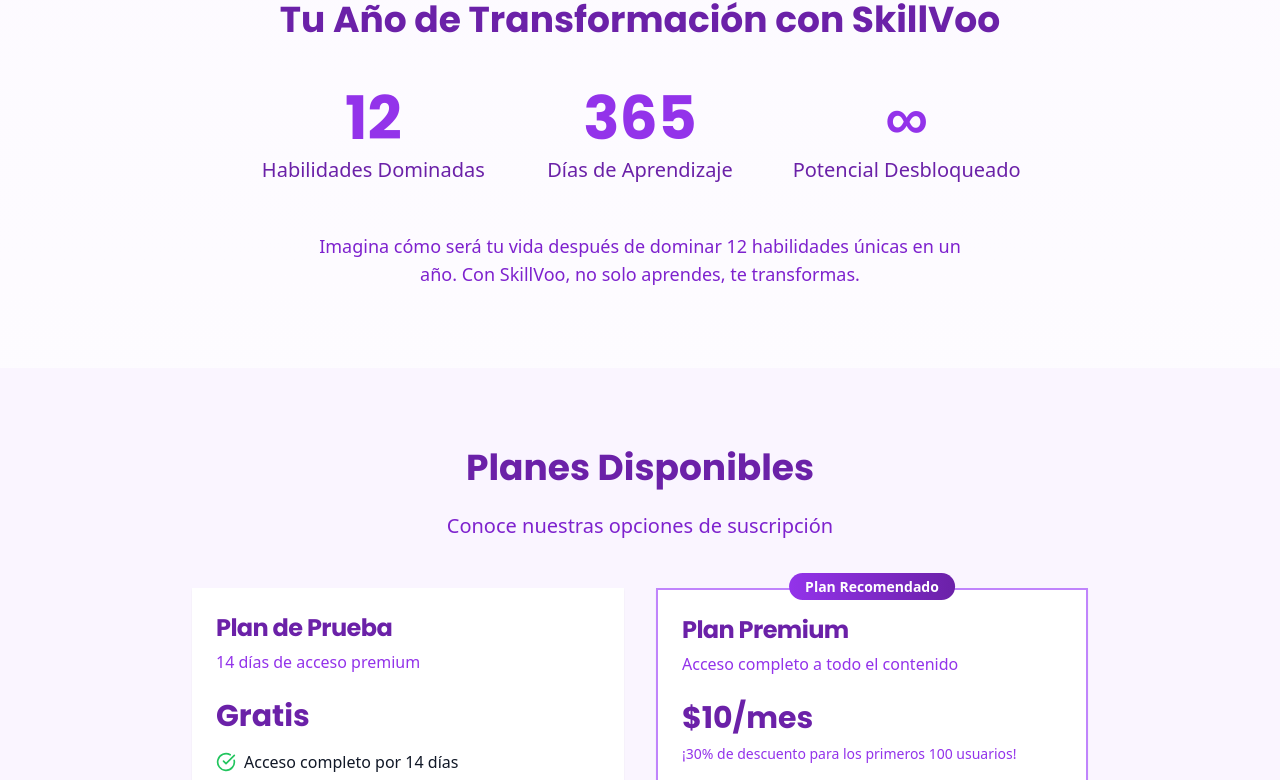
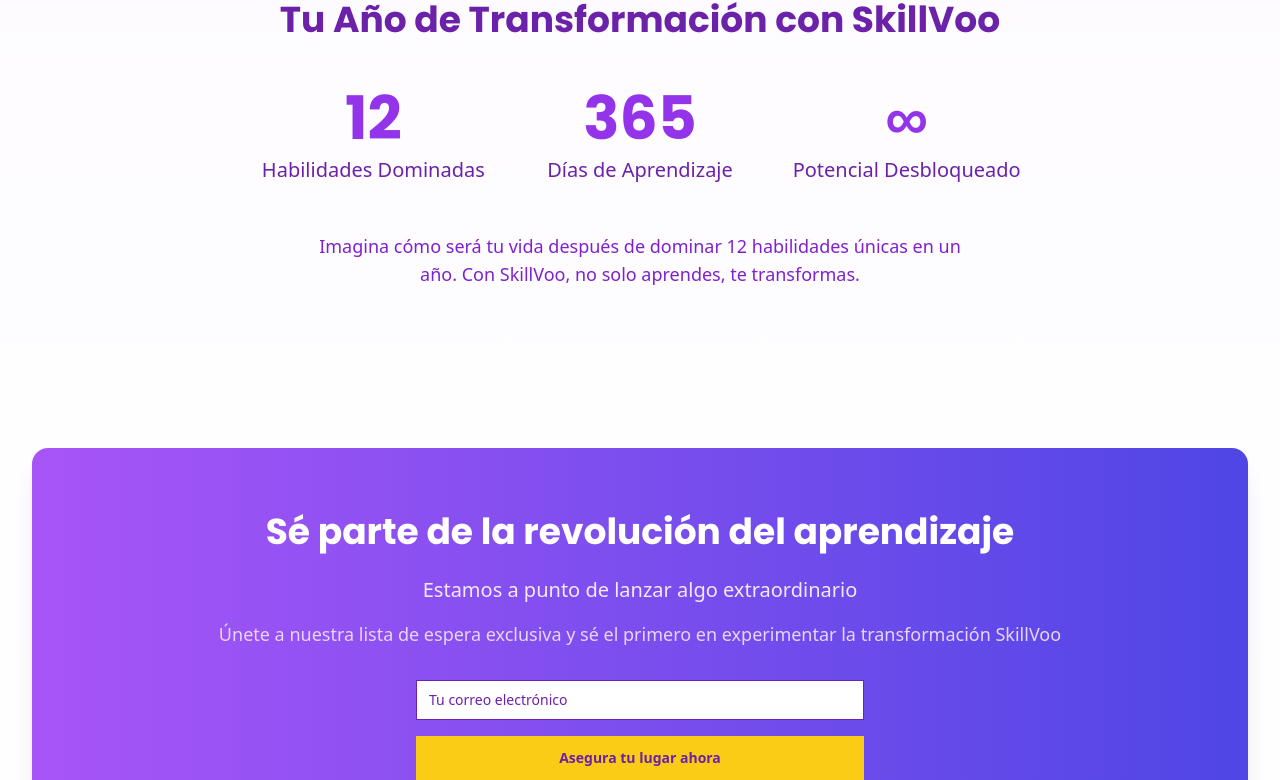
Before and after one commit to Ferrajju/skillvoo-landing, a Next.js app: page / in a window 1280 px wide. Shown: the part 1997-2777 px from the top of the page. Built offline with nearby package versions, Linux system fonts and the light colour scheme.

Commit message:
Añadidos tipos para nodemailer

```diff
--- a/app/page.tsx
+++ b/app/page.tsx
@@ -6,6 +6,22 @@ import { Card, CardContent, CardHeader, CardTitle } from "@/components/ui/card"
 import { Mail, Clock, Brain, Zap, Calendar, BookOpen, UserPlus, CheckCircle } from 'lucide-react'
 import Image from "next/image"
 import { useState } from 'react'
+import { motion } from 'framer-motion'
+
+// Animation variants
+const fadeInUp = {
+  initial: { opacity: 0, y: 20 },
+  animate: { opacity: 1, y: 0 },
+  transition: { duration: 0.5 }
+}
+
+const staggerChildren = {
+  animate: {
+    transition: {
+      staggerChildren: 0.1
+    }
+  }
+}
 
 const scrollToWaitlist = (e: React.MouseEvent<HTMLAnchorElement>) => {
   e.preventDefault();
@@ -47,47 +63,87 @@ export default function LandingPage() {
     }
   }
 
-
   return (
     <div className="min-h-screen bg-gradient-to-b from-purple-50 to-white font-sans">
       {/* Navigation bar */}
-      <nav className="bg-white shadow-sm sticky top-0 z-10">
+      <motion.nav
+        initial={{ y: -100 }}
+        animate={{ y: 0 }}
+        transition={{ type: "spring", stiffness: 50 }}
+        className="bg-white shadow-sm sticky top-0 z-10"
+      >
         <div className="container mx-auto py-4 px-4 sm:px-6 lg:px-8">
-          <div className="flex justify-between items-center max-w-4xl mx-auto"> {/* Update 2: Modified max-width */}
+          <div className="flex justify-between items-center max-w-4xl mx-auto">
+            <motion.div
+              whileHover={{ scale: 1.05 }}
+              transition={{ type: "spring", stiffness: 300 }}
+            >
               <Image
                 src="https://hebbkx1anhila5yf.public.blob.vercel-storage.com/Skill%20(1)-cyWzceXVJrqFvvlloOAwSmMJbWSIAK.png"
                 alt="SkillVoo Logo"
                 width={150}
                 height={50}
                 className="object-contain"
-            /> {/* Update 1: Increased logo size */}
-            <a
+              />
+            </motion.div>
+            <motion.a
               href="#waitlist"
               onClick={scrollToWaitlist}
               className="bg-purple-600 hover:bg-purple-700 text-white font-semibold py-2 px-4 rounded-full transition duration-300 text-sm"
+              whileHover={{ scale: 1.05 }}
+              whileTap={{ scale: 0.95 }}
             >
               Únete a la lista de espera
-            </a>
+            </motion.a>
           </div>
         </div>
-      </nav>
+      </motion.nav>
 
       {/* Hero Section */}
-      <section className="container mx-auto py-20 px-4 sm:px-6 lg:px-8 text-center">
-        <h1 className="text-5xl sm:text-6xl font-bold text-purple-900 mb-6 font-heading leading-tight">
+      <motion.section
+        initial="initial"
+        whileInView="animate"
+        viewport={{ once: true }}
+        variants={staggerChildren}
+        className="container mx-auto py-20 px-4 sm:px-6 lg:px-8 text-center"
+      >
+        <motion.h1
+          variants={fadeInUp}
+          className="text-5xl sm:text-6xl font-bold text-purple-900 mb-6 font-heading leading-tight"
+        >
           Domina habilidades únicas<br />en solo 30 días
-        </h1>
-        <p className="text-xl text-purple-700 mb-8 max-w-2xl mx-auto">
+        </motion.h1>
+        <motion.p
+          variants={fadeInUp}
+          className="text-xl text-purple-700 mb-8 max-w-2xl mx-auto"
+        >
           La primera plataforma centrada en el desarrollo de habilidades personales únicas. Transforma tu vida, un mes a la vez.
-        </p>
-        <Button size="lg" className="bg-purple-600 hover:bg-purple-700 text-white text-lg px-8 py-3 rounded-full">
+        </motion.p>
+        <motion.div variants={fadeInUp}>
+          <Button
+            size="lg"
+            className="bg-purple-600 hover:bg-purple-700 text-white text-lg px-8 py-3 rounded-full"
+          >
             Comienza Tu Transformación
           </Button>
-      </section>
+        </motion.div>
+      </motion.section>
 
       {/* Courses Section */}
-      <section id="cursos" className="container mx-auto py-20 px-4 sm:px-6 lg:px-8">
-        <h2 className="text-4xl font-bold text-center text-purple-800 mb-12 font-heading">Descubre Nuestros Cursos de 30 Días</h2>
+      <motion.section
+        initial="initial"
+        whileInView="animate"
+        viewport={{ once: true }}
+        variants={staggerChildren}
+        id="cursos"
+        className="container mx-auto py-20 px-4 sm:px-6 lg:px-8"
+      >
+        <motion.h2
+          variants={fadeInUp}
+          className="text-4xl font-bold text-center text-purple-800 mb-12 font-heading"
+        >
+          Descubre Nuestros Cursos de 30 Días
+        </motion.h2>
         <div className="grid grid-cols-1 md:grid-cols-2 lg:grid-cols-3 gap-8">
           {[
             { title: "Empieza a organizarte", icon: Calendar },
@@ -97,21 +153,40 @@ export default function LandingPage() {
             { title: "Técnicas de Estudio", icon: BookOpen },
             { title: "Vence la Ansiedad Social", icon: UserPlus },
           ].map((course, index) => (
-            <Card key={index} className="hover:shadow-lg transition-shadow border-none bg-white">
+            <motion.div
+              key={index}
+              variants={fadeInUp}
+              whileHover={{ scale: 1.05, translateY: -5 }}
+              transition={{ type: "spring", stiffness: 300 }}
+            >
+              <Card className="hover:shadow-lg transition-shadow border-none bg-white h-full">
                 <CardContent className="p-6 flex flex-col items-center">
                   <course.icon className="w-16 h-16 text-purple-600 mb-4" />
                   <h3 className="text-xl font-semibold text-purple-800 mb-2 font-heading">{course.title}</h3>
                   <p className="text-purple-600 text-center">Domina esta habilidad en solo 30 días y transforma tu vida.</p>
                 </CardContent>
               </Card>
+            </motion.div>
           ))}
         </div>
-      </section>
+      </motion.section>
 
       {/* Method Section */}
-      <section id="metodo" className="bg-purple-50 py-20">
+      <motion.section
+        initial="initial"
+        whileInView="animate"
+        viewport={{ once: true }}
+        variants={staggerChildren}
+        id="metodo"
+        className="bg-purple-50 py-20"
+      >
         <div className="container mx-auto px-4 sm:px-6 lg:px-8">
-          <h2 className="text-4xl font-bold text-center text-purple-800 mb-12 font-heading">El Método SkillVoo: Tu Camino al Éxito</h2>
+          <motion.h2
+            variants={fadeInUp}
+            className="text-4xl font-bold text-center text-purple-800 mb-12 font-heading"
+          >
+            El Método SkillVoo: Tu Camino al Éxito
+          </motion.h2>
           <div className="grid grid-cols-1 md:grid-cols-2 gap-8">
             {[
               {
@@ -135,7 +210,13 @@ export default function LandingPage() {
                 description: "Todo lo que enseñamos en SkillVoo está respaldado por investigación científica y los métodos más efectivos conocidos, garantizando información confiable y actualizada."
               },
             ].map((method, index) => (
-              <Card key={index} className="border-none bg-white">
+              <motion.div
+                key={index}
+                variants={fadeInUp}
+                whileHover={{ scale: 1.03 }}
+                transition={{ type: "spring", stiffness: 300 }}
+              >
+                <Card className="border-none bg-white h-full">
                   <CardHeader>
                     <CardTitle className="flex items-center text-xl font-semibold text-purple-800 font-heading">
                       <method.icon className="w-8 h-8 text-purple-600 mr-4" />
@@ -146,108 +227,88 @@ export default function LandingPage() {
                     <p className="text-purple-600">{method.description}</p>
                   </CardContent>
                 </Card>
+              </motion.div>
             ))}
           </div>
         </div>
-      </section>
+      </motion.section>
 
       {/* Year Progress Section */}
-      <section className="container mx-auto py-20 px-4 sm:px-6 lg:px-8">
-        <h2 className="text-4xl font-bold text-center text-purple-800 mb-12 font-heading">Tu Año de Transformación con SkillVoo</h2>
+      <motion.section
+        initial="initial"
+        whileInView="animate"
+        viewport={{ once: true }}
+        variants={staggerChildren}
+        className="container mx-auto py-20 px-4 sm:px-6 lg:px-8"
+      >
+        <motion.h2
+          variants={fadeInUp}
+          className="text-4xl font-bold text-center text-purple-800 mb-12 font-heading"
+        >
+          Tu Año de Transformación con SkillVoo
+        </motion.h2>
         <div className="grid grid-cols-1 md:grid-cols-3 gap-8 max-w-3xl mx-auto">
-          <div className="text-center">
-            <div className="text-6xl font-bold text-purple-600 mb-2 font-heading">12</div>
-            <p className="text-xl text-purple-800">Habilidades Dominadas</p>
+          {[
+            { number: "12", text: "Habilidades Dominadas" },
+            { number: "365", text: "Días de Aprendizaje" },
+            { number: "∞", text: "Potencial Desbloqueado" },
+          ].map((stat, index) => (
+            <motion.div
+              key={index}
+              variants={fadeInUp}
+              whileHover={{ scale: 1.1 }}
+              className="text-center"
+            >
+              <div className="text-6xl font-bold text-purple-600 mb-2 font-heading">{stat.number}</div>
+              <p className="text-xl text-purple-800">{stat.text}</p>
+            </motion.div>
+          ))}
         </div>
-          <div className="text-center">
-            <div className="text-6xl font-bold text-purple-600 mb-2 font-heading">365</div>
-            <p className="text-xl text-purple-800">Días de Aprendizaje</p>
-          </div>
-          <div className="text-center">
-            <div className="text-6xl font-bold text-purple-600 mb-2 font-heading">∞</div>
-            <p className="text-xl text-purple-800">Potencial Desbloqueado</p>
-          </div>
-        </div>
-        <p className="text-center text-lg text-purple-700 mt-12 max-w-2xl mx-auto">
+        <motion.p
+          variants={fadeInUp}
+          className="text-center text-lg text-purple-700 mt-12 max-w-2xl mx-auto"
+        >
           Imagina cómo será tu vida después de dominar 12 habilidades únicas en un año.
           Con SkillVoo, no solo aprendes, te transformas.
-        </p>
-      </section>
-
-      {/* Pricing Section */}
-      <section className="bg-purple-50 py-20">
-        <div className="container mx-auto px-4 sm:px-6 lg:px-8">
-          <h2 className="text-4xl font-bold text-center text-purple-800 mb-6 font-heading">Planes Disponibles</h2>
-          <p className="text-xl text-purple-700 text-center mb-12">Conoce nuestras opciones de suscripción</p>
-
-          <div className="grid grid-cols-1 md:grid-cols-2 gap-8 max-w-4xl mx-auto">
-            {/* Free Trial Plan */}
-            <Card className="border-none bg-white">
-              <CardHeader>
-                <CardTitle className="text-2xl font-bold text-purple-800 font-heading">Plan de Prueba</CardTitle>
-                <p className="text-purple-600">14 días de acceso premium</p>
-              </CardHeader>
-              <CardContent className="space-y-4">
-                <div className="text-3xl font-bold text-purple-800 font-heading">
-                  Gratis
-                </div>
-                <ul className="space-y-3">
-                  {["Acceso completo por 14 días", "Todos los cursos disponibles", "Sin compromiso"].map((feature, index) => (
-                    <li key={index} className="flex items-center">
-                      <CheckCircle className="h-5 w-5 text-green-500 mr-2" />
-                      <span>{feature}</span>
-                    </li>
-                  ))}
-                </ul>
-              </CardContent>
-            </Card>
-
-            {/* Premium Plan */}
-            <Card className="border-2 border-purple-400 bg-white relative">
-              <div className="absolute -top-4 left-1/2 transform -translate-x-1/2">
-                <span className="bg-gradient-to-r from-purple-600 to-purple-800 text-white px-4 py-1 rounded-full text-sm font-semibold">
-                  Plan Recomendado
-                </span>
-              </div>
-              <CardHeader>
-                <CardTitle className="text-2xl font-bold text-purple-800 font-heading">Plan Premium</CardTitle>
-                <p className="text-purple-600">Acceso completo a todo el contenido</p>
-              </CardHeader>
-              <CardContent className="space-y-4">
-                <div className="space-y-2">
-                  <div className="text-3xl font-bold text-purple-800 font-heading">
-                    $10/mes
-                  </div>
-                  <div className="text-sm text-purple-600 font-medium">
-                    ¡30% de descuento para los primeros 100 usuarios!
-                  </div>
-                </div>
-                <ul className="space-y-3">
-                  {[
-                    "Acceso ilimitado a todos los cursos",
-                    "Nuevos cursos cada mes",
-                    "Contenido exclusivo",
-                    "Cancela cuando quieras"
-                  ].map((feature, index) => (
-                    <li key={index} className="flex items-center">
-                      <CheckCircle className="h-5 w-5 text-green-500 mr-2" />
-                      <span>{feature}</span>
-                    </li>
-                  ))}
-                </ul>
-              </CardContent>
-            </Card>
-          </div>
-        </div>
-      </section>
+        </motion.p>
+      </motion.section>
 
       {/* Waitlist CTA Section */}
-      <section id="waitlist" className="container mx-auto py-20 px-4 sm:px-6 lg:px-8 text-center">
-        <div className="bg-gradient-to-r from-purple-500 to-indigo-600 rounded-2xl shadow-xl py-16 px-4 sm:px-6 lg:px-8">
-          <h2 className="text-4xl font-bold text-white mb-6 font-heading">Sé parte de la revolución del aprendizaje</h2>
-          <p className="text-xl text-purple-100 mb-4">Estamos a punto de lanzar algo extraordinario</p>
-          <p className="text-lg text-purple-200 mb-8">Únete a nuestra lista de espera exclusiva y sé el primero en experimentar la transformación SkillVoo</p>
-          <form onSubmit={handleSubmit} className="max-w-md mx-auto flex flex-col space-y-4">
+      <motion.section
+        initial="initial"
+        whileInView="animate"
+        viewport={{ once: true }}
+        variants={staggerChildren}
+        id="waitlist"
+        className="container mx-auto py-20 px-4 sm:px-6 lg:px-8 text-center"
+      >
+        <motion.div
+          variants={fadeInUp}
+          className="bg-gradient-to-r from-purple-500 to-indigo-600 rounded-2xl shadow-xl py-16 px-4 sm:px-6 lg:px-8"
+        >
+          <motion.h2
+            variants={fadeInUp}
+            className="text-4xl font-bold text-white mb-6 font-heading"
+          >
+            Sé parte de la revolución del aprendizaje
+          </motion.h2>
+          <motion.p
+            variants={fadeInUp}
+            className="text-xl text-purple-100 mb-4"
+          >
+            Estamos a punto de lanzar algo extraordinario
+          </motion.p>
+          <motion.p
+            variants={fadeInUp}
+            className="text-lg text-purple-200 mb-8"
+          >
+            Únete a nuestra lista de espera exclusiva y sé el primero en experimentar la transformación SkillVoo
+          </motion.p>
+          <motion.form
+            variants={fadeInUp}
+            onSubmit={handleSubmit}
+            className="max-w-md mx-auto flex flex-col space-y-4"
+          >
             <Input
               type="email"
               placeholder="Tu correo electrónico"
@@ -256,28 +317,67 @@ export default function LandingPage() {
               onChange={(e) => setEmail(e.target.value)}
               required
             />
-  <Button type="submit" size="lg" className="bg-yellow-400 hover:bg-yellow-500 text-purple-800 font-bold" disabled={isLoading}>
+            <motion.div
+              whileHover={{ scale: 1.05 }}
+              whileTap={{ scale: 0.95 }}
+            >
+              <Button
+                type="submit"
+                size="lg"
+                className="w-full bg-yellow-400 hover:bg-yellow-500 text-purple-800 font-bold"
+                disabled={isLoading}
+              >
                 {isLoading ? 'Procesando...' : 'Asegura tu lugar ahora'}
               </Button>
-</form>
-{/* Agregar mensaje aquí */}
-{message && <p className="mt-4 text-sm text-purple-600">{message}</p>}
-
-          <p className="mt-6 text-sm text-purple-200">Los primeros 100 en la lista recibirán un 30% de descuento en su año premium y acceso a contenido exclusivo</p>
-        </div>
-      </section>
+            </motion.div>
+          </motion.form>
+          {message && (
+            <motion.p
+              initial={{ opacity: 0, y: 10 }}
+              animate={{ opacity: 1, y: 0 }}
+              className="mt-4 text-white"
+            >
+              {message}
+            </motion.p>
+          )}
+          <motion.p
+            variants={fadeInUp}
+            className="mt-6 text-sm text-purple-200"
+          >
+            Los primeros 100 en la lista recibirán un 30% de descuento en su año premium y acceso a contenido exclusivo
+          </motion.p>
+        </motion.div>
+      </motion.section>
 
       {/* Footer */}
-      <footer className="bg-purple-800 text-white py-12">
+      <motion.footer
+        initial={{ opacity: 0 }}
+        whileInView={{ opacity: 1 }}
+        viewport={{ once: true }}
+        className="bg-purple-800 text-white py-12"
+      >
         <div className="container mx-auto px-4 sm:px-6 lg:px-8 text-center">
           <p>&copy; 2025 SkillVoo. Todos los derechos reservados.</p>
-          <div className="mt-4 space-x-4">
-            <a href="#" className="text-purple-200 hover:text-white">Términos y Condiciones</a>
-            <a href="#" className="text-purple-200 hover:text-white">Política de Privacidad</a>
-            <a href="#" className="text-purple-200 hover:text-white">Contacto</a>
+          <motion.div
+            initial="initial"
+            animate="animate"
+            variants={staggerChildren}
+            className="mt-4 space-x-4"
+          >
+            {['Términos y Condiciones', 'Política de Privacidad', 'Contacto'].map((link, index) => (
+              <motion.a
+                key={index}
+                variants={fadeInUp}
+                whileHover={{ scale: 1.1 }}
+                href="#"
+                className="text-purple-200 hover:text-white"
+              >
+                {link}
+              </motion.a>
+            ))}
+          </motion.div>
         </div>
-        </div>
-      </footer>
+      </motion.footer>
     </div>
   )
 }
```
Lines whose indentation alone changed are shown as unchanged.
